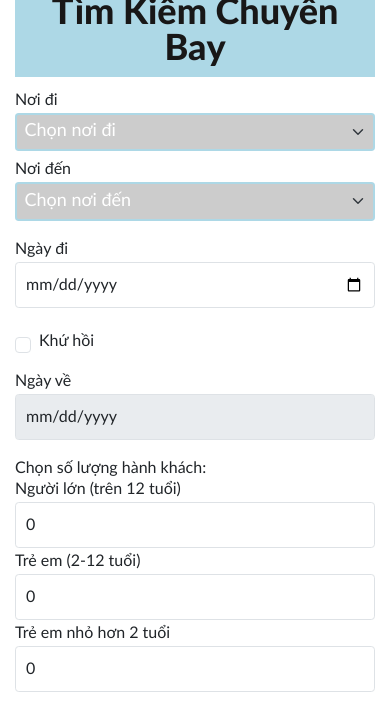
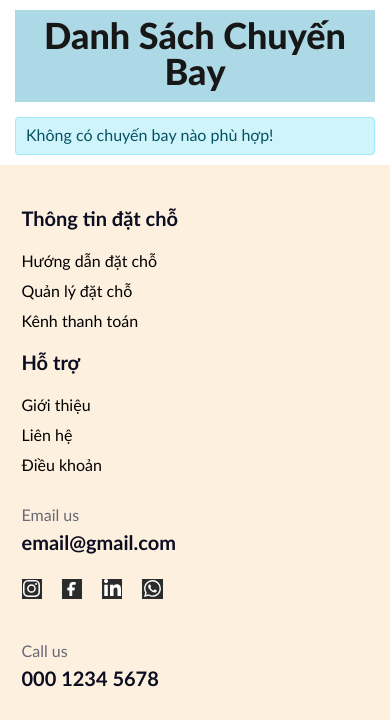
Before and after one commit to peterhuynh2004/QLChuyenBay, a Flask app: page /timkiemchuyenbay in a window 390 px wide. Shown: the part 193-913 px from the top of the page. Run offline with Flask 3, Linux system fonts and the light colour scheme; some libraries are stand-ins or nearby versions; grey boxes are pictures that could not be loaded.

Commit message:
link_trang_Tim_kiem

```diff
--- a/appQLChuyenBay/index.py
+++ b/appQLChuyenBay/index.py
@@ -1,6 +1,6 @@
 import math
 from datetime import timedelta
-from flask import render_template, request, redirect
+from flask import render_template, request, redirect, url_for
 import dao
 from appQLChuyenBay import app, login, mail
 from flask_mail import Message
@@ -9,9 +9,14 @@
 from flask_login import login_user, logout_user
 
 
-@app.route("/")
+@app.route("/", methods=['GET', 'POST'])
 def index():
-    return render_template('index.html')
+    airport = dao.load_airport()
+    if request.method == 'POST':
+        noiDi = request.form.get('noiDi')
+        noiDen = request.form.get('noiDen')
+        return redirect(url_for('timkiemchuyenbay', noiDi = noiDi, noiDen=noiDen ))
+    return render_template('index.html', airport=airport)
 
 
 @app.route("/trangchu")
--- a/appQLChuyenBay/static/css/style.css
+++ b/appQLChuyenBay/static/css/style.css
@@ -850,13 +850,3 @@
     font-size: 0.9rem;
     margin-top: 5px;
 }
-
- .form-container {
-    display: none;
-}
-.form-container.active {
-    display: block;
-}
-.button-container {
-    margin-top: 20px;
-}
--- a/appQLChuyenBay/templates/timkiemchuyenbay.html
+++ b/appQLChuyenBay/templates/timkiemchuyenbay.html
@@ -2,88 +2,9 @@
 {% block content %}
 
 <div class="container mt-2 datve_online">
-    <!-- Tiêu đề -->
-    <h1 class="text-center mb-4 title" style="padding: 10px; background-color: lightblue">Tìm Kiếm Chuyến Bay</h1>
-
-    <!-- Form tìm kiếm -->
-    <form method="get" action="/timkiemchuyenbay">
-        <div class="row g-3">
-            <!-- Nơi đi -->
-            <div class="col-md-6">
-                <label for="departure" class="form-label">Nơi đi</label>
-                <select class="form-select" id="departure" name="id_SanBayDi">
-                    <option value="">Chọn nơi đi</option>
-                    {% for a in airport %}
-                    <option value="{{ a.id_SanBay }}">
-                        {{ a.DiaChi }} (Sân Bay {{ a.ten_SanBay }})
-                    </option>
-                    {% endfor %}
-                </select>
-            </div>
-            <!-- Nơi đến -->
-            <div class="col-md-6">
-                <label for="destination" class="form-label">Nơi đến</label>
-                <select class="form-select" id="destination" name="id_SanBayDen">
-                    <option value="">Chọn nơi đến</option>
-                    {% for a in airport %}
-                    <option value="{{ a.id_SanBay }}">
-                        {{ a.DiaChi }} (Sân Bay {{ a.ten_SanBay }})
-                    </option>
-                    {% endfor %}
-                </select>
-            </div>
-        </div>
-        <div class="row g-3 mt-3">
-            <!-- Ngày đi -->
-            <div class="col-md-6">
-                <label for="departure-date" class="form-label">Ngày đi</label>
-                <input type="date" class="form-control" id="departure-date" name="ngayDi">
-            </div>
-            <!-- Khứ hồi -->
-            <div class="col-md-6">
-                <div class="form-check mt-4">
-                    <input class="form-check-input" type="checkbox" id="return-checkbox" onchange="kiemtrakhuhoi()">
-                    <label class="form-check-label" for="return-checkbox">Khứ hồi</label>
-                </div>
-            </div>
-        </div>
-        <div class="row g-3 mt-3">
-            <!-- Ngày về -->
-            <div class="col-md-6">
-                <label for="return-date" class="form-label">Ngày về</label>
-                <input type="date" class="form-control" id="return-date" name="ngayVe" disabled>
-            </div>
-        </div>
-        <div class="row g-3 mt-3">
-            <!-- Số lượng hành khách -->
-            <div class="col-md-12">
-                <label class="form-label">Chọn số lượng hành khách:</label>
-                <div class="row g-2">
-                    <div class="col-md-4">
-                        <label for="adults" class="form-label">Người lớn (trên 12 tuổi)</label>
-                        <input type="number" class="form-control" id="adults" min="0" value="0">
-                    </div>
-                    <div class="col-md-4">
-                        <label for="children" class="form-label">Trẻ em (2-12 tuổi)</label>
-                        <input type="number" class="form-control" id="children" min="0" value="0">
-                    </div>
-                    <div class="col-md-4">
-                        <label for="infants" class="form-label">Trẻ em nhỏ hơn 2 tuổi</label>
-                        <input type="number" class="form-control" id="infants" min="0" value="0">
-                    </div>
-                </div>
-            </div>
-        </div>
-        <!-- Nút tìm kiếm -->
-        <div class="mt-4 text-center">
-            <button type="submit" class="btn btn-primary" style="margin-top: 15px">Tìm chuyến bay</button>
-        </div>
-    </form>
-
     <!-- Danh sách chuyến bay -->
     <div class="mt-5">
         <h2 class="mb-4 text-center title" style="padding: 10px; background-color: lightblue" >Danh Sách Chuyến Bay</h2>
-
         {% if flight %}
         <div id="flight-list" class="table-responsive">
             <table class="table table-success" style="text-align: center">
```
Also changed, not shown: appQLChuyenBay/templates/index.html (+19 -5 lines), appQLChuyenBay/static/js/index.js (line endings or trailing spaces).
